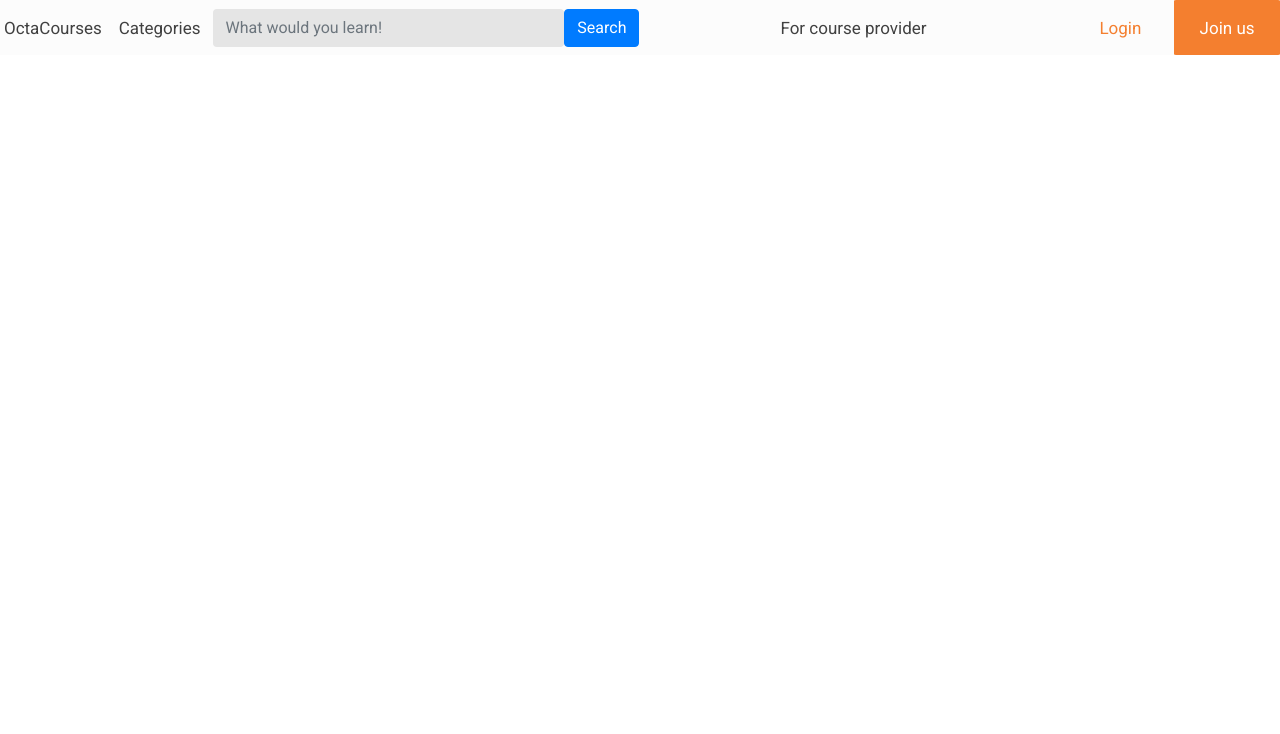
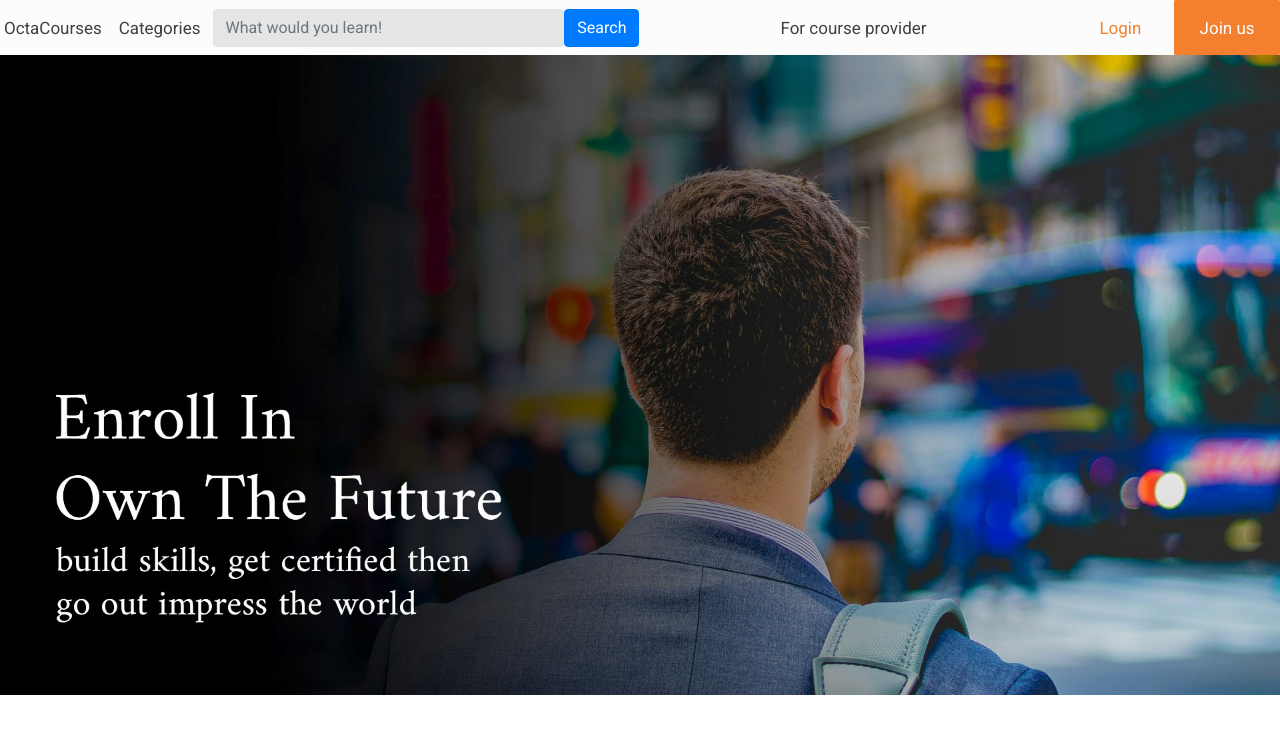
Before and after one commit to AlaaAAmin/Octa, an Angular app in the folder octaCourses/: page / in a window 1280 px wide. Shown: the top 734 px of the page. Built offline with nearby package versions, Linux system fonts and the light colour scheme.

Commit message:
creted the home page
created the  home page component and added a welcome image with quote

```diff
--- a/octaCourses/src/app/app.component.html
+++ b/octaCourses/src/app/app.component.html
@@ -1 +1,2 @@
 <app-navbar></app-navbar>
+<app-homepage></app-homepage>
--- a/octaCourses/src/app/app.module.ts
+++ b/octaCourses/src/app/app.module.ts
@@ -6,11 +6,13 @@ import { AppComponent } from './app.component';
 import { NavbarComponent } from './navbar/navbar.component';
 import { BrowserAnimationsModule } from '@angular/platform-browser/animations';
 import { MaterialModule } from './material/material.module';
+import { HomepageComponent } from './homepage/homepage.component';
 
 @NgModule({
   declarations: [
     AppComponent,
-    NavbarComponent
+    NavbarComponent,
+    HomepageComponent
   ],
   imports: [
     BrowserModule,
--- /dev/null
+++ b/octaCourses/src/app/homepage/homepage.component.html
@@ -0,0 +1,3 @@
+<mat-grid-list cols="2">
+<mat-grid-tile colspan="2"><img style="width: 100%;" src="assets/img/home2.jpg" alt="home page quote image"></mat-grid-tile>
+</mat-grid-list>
--- /dev/null
+++ b/octaCourses/src/app/homepage/homepage.component.ts
@@ -0,0 +1,15 @@
+import { Component, OnInit } from '@angular/core';
+
+@Component({
+  selector: 'app-homepage',
+  templateUrl: './homepage.component.html',
+  styleUrls: ['./homepage.component.css']
+})
+export class HomepageComponent implements OnInit {
+
+  constructor() { }
+
+  ngOnInit(): void {
+  }
+
+}
```
Also changed, not shown: octaCourses/src/app/homepage/homepage.component.css (added), octaCourses/src/app/navbar/navbar.component.html (line endings or trailing spaces), octaCourses/src/assets/img/home2.jpg (added), 1 other file (tests, documents, lock files or other folders).
